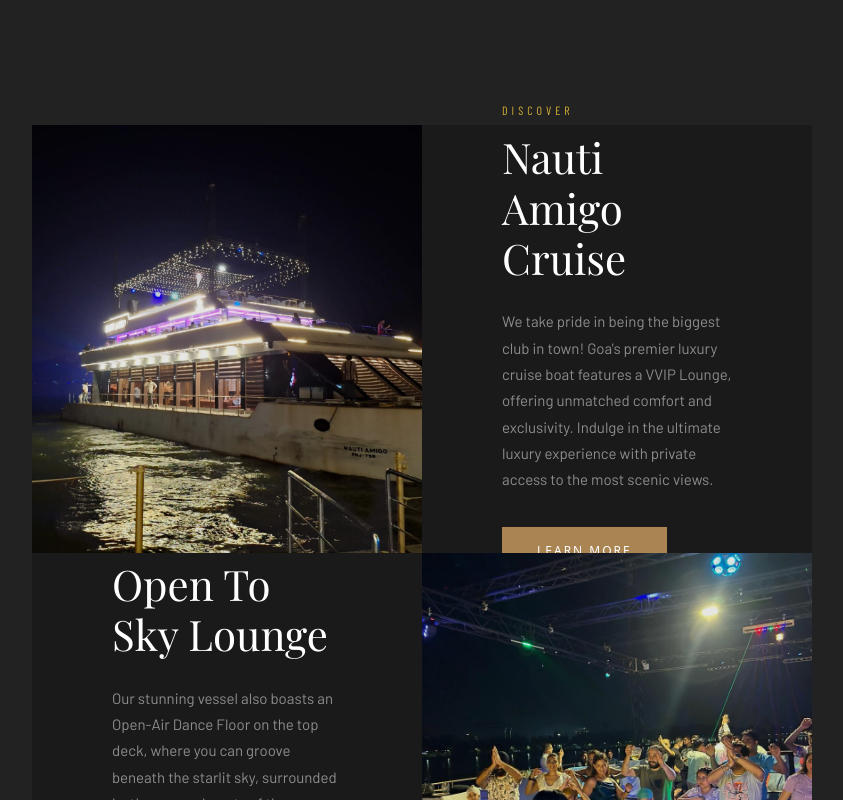
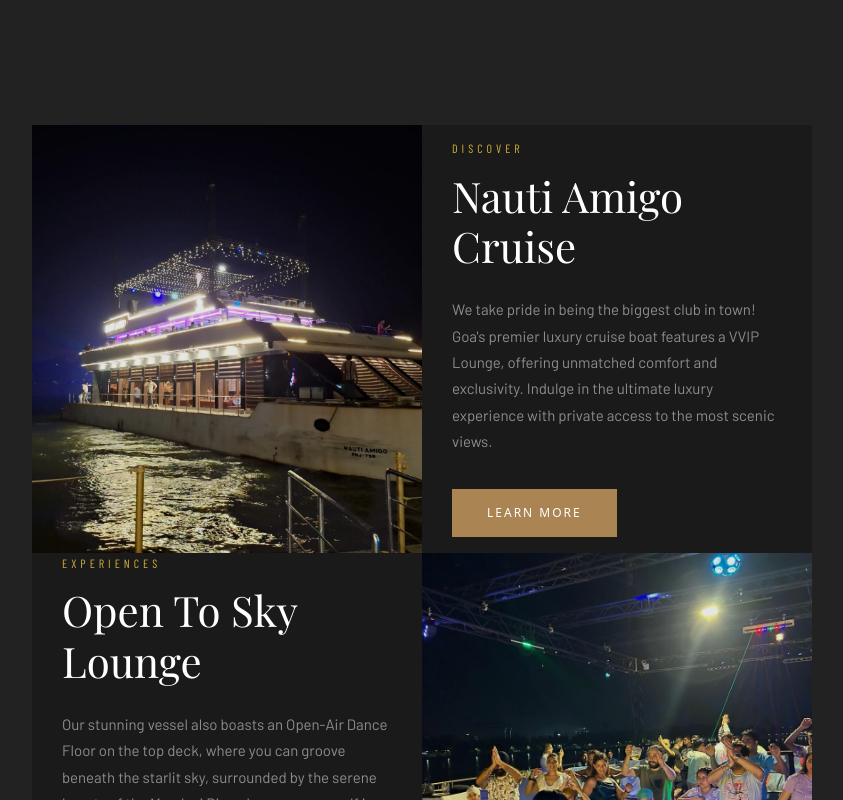
Before and after one commit to Kratagya-Webkorps/nautiamigo-angular, an Angular app: page / in a window 1280 px wide. Shown: the part 7640-8440 px from the top of the page, without its empty margins (218-1061 px from the left). Built offline with nearby package versions, Linux system fonts and the light colour scheme.

Commit message:
Fixed the issue of padding in services section and completed the services section

```diff
--- a/src/app/services-section/services-section.component.css
+++ b/src/app/services-section/services-section.component.css
@@ -53,7 +53,7 @@
   .services .content {
     width: 100%;
     height: 428px;
-    padding: 60px 80px;
+    padding: 60px 30px;
     display: flex;
     align-items: center;
     background-color: #1a1a1a;
```
